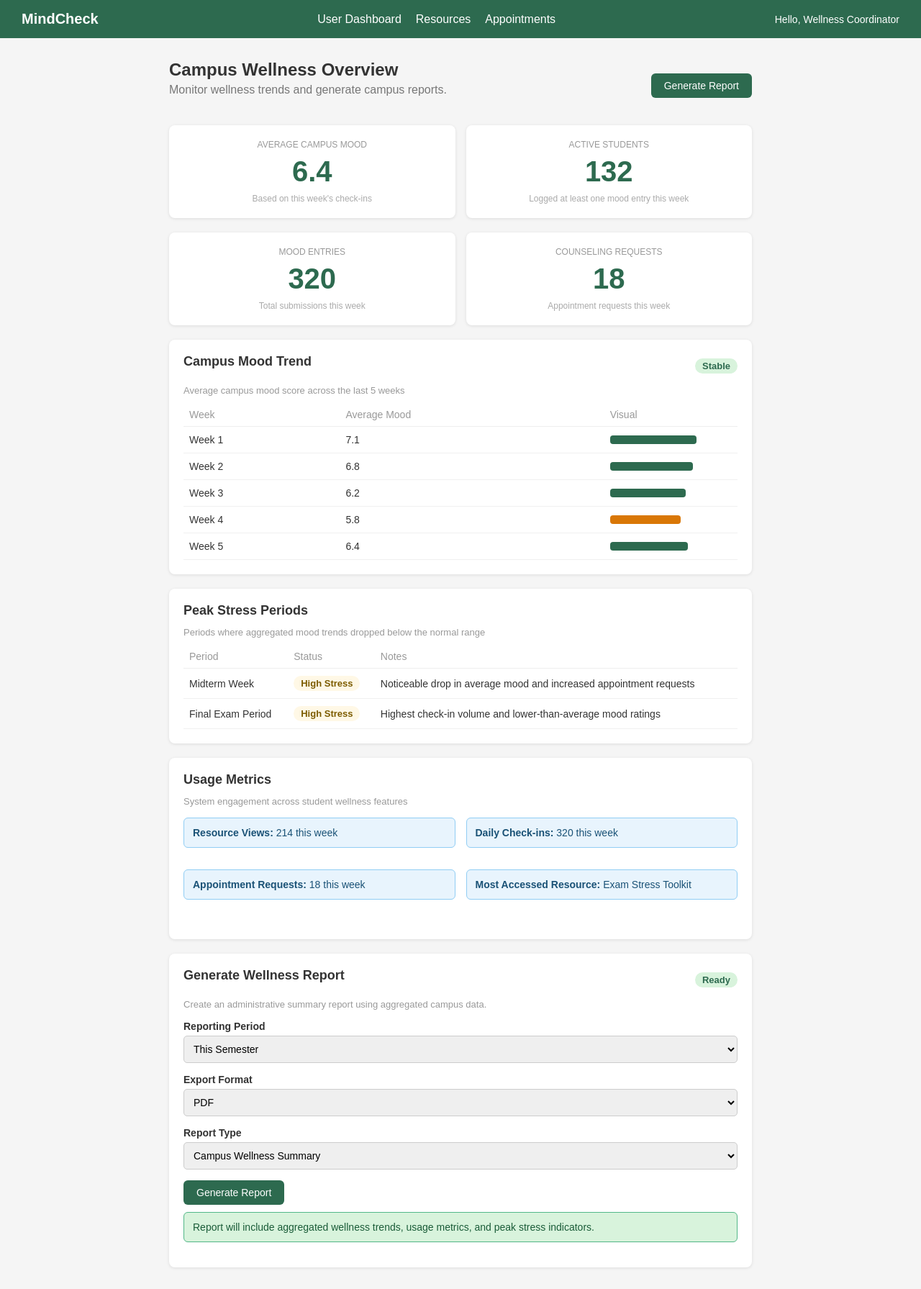
After one commit to FatimaNawaz101/MindCheck, a Flask app: page /admin/dashboard in a window 1280 px wide. The commit adds this page. Shown: the whole page at 72% size. Run offline with Flask 3, Linux system fonts and the light colour scheme.

Commit message:
first test with admin content added

```diff
--- a/app.py
+++ b/app.py
@@ -33,6 +33,28 @@ def resources_page():
 def appointments_page():
     return render_template('appointments.html')
 
+@app.route('/admin')
+def admin_login_page():
+    return render_template('admin-login.html')
+
+@app.route('/admin/dashboard')
+def admin_dashboard_page():
+    return render_template('admin-dashboard.html')
+
+@app.route('/admin/report', methods=['GET'])
+def generate_admin_report():
+    # fake/demo data for prototype
+    report_data = {
+        'success': True,
+        'average_mood': 6.4,
+        'active_students': 132,
+        'check_ins': 320,
+        'appointment_requests': 18,
+        'stress_periods': ['Midterm Week', 'Final Exam Period']
+    }
+
+    return jsonify(report_data), 200
+
 @app.route('/api/mood-entries', methods=['POST'])
 def log_mood():
     # get data from request
--- /dev/null
+++ b/templates/admin-dashboard.html
@@ -0,0 +1,247 @@
+<!--Admin part by Nick Mesti-->
+<!DOCTYPE html>
+<html lang="en">
+<head>
+    <meta charset="UTF-8">
+    <!-- basic responsive setup -->
+    <meta name="viewport" content="width=device-width, initial-scale=1.0">
+
+    <!-- page title -->
+    <title>MindCheck - Admin Dashboard</title>
+
+    <link rel="stylesheet" href="/static/css/styles.css">
+</head>
+<body>
+<!-- Top navigation bar -->
+<nav>
+    <a href="/" class="logo">MindCheck</a>
+
+    <ul>
+        <li><a href="/">User Dashboard</a></li>
+        <li><a href="/resources">Resources</a></li>
+        <li><a href="/appointments">Appointments</a></li>
+    </ul>
+
+    <!-- placeholder user for the demo -->
+    <span class="user">Hello, Wellness Coordinator</span>
+</nav>
+<div class="container">
+
+<!-- Page header / intro section -->
+<!-- just gives context about what this dashboard is for -->
+    <div style="display: flex; justify-content: space-between; align-items: center; margin-bottom: 20px;">
+        <div>
+            <h1>Campus Wellness Overview</h1>
+            <p class="subtitle">Monitor wellness trends and generate campus reports.</p>
+        </div>
+
+        <!-- quick shortcut to report generation -->
+        <a href="#report-section" class="btn btn-green">Generate Report</a>
+    </div>
+
+<!-- STAT SUMMARY SECTION -->
+<!-- quick numbers the coordinator would want to see right away -->
+    <div class="two-col">
+
+        <div class="stat-box">
+            <div class="label">Average Campus Mood</div>
+            <div class="number">6.4</div>
+            <div class="note">Based on this week's check-ins</div>
+        </div>
+
+        <div class="stat-box">
+            <div class="label">Active Students</div>
+            <div class="number">132</div>
+            <div class="note">Logged at least one mood entry this week</div>
+        </div>
+
+    </div>
+
+    <!-- more usage related stats -->
+    <div class="two-col">
+
+        <div class="stat-box">
+            <div class="label">Mood Entries</div>
+            <div class="number">320</div>
+            <div class="note">Total submissions this week</div>
+        </div>
+
+        <div class="stat-box">
+            <div class="label">Counseling Requests</div>
+            <div class="number">18</div>
+            <div class="note">Appointment requests this week</div>
+        </div>
+
+    </div>
+
+<!-- MOOD TREND SECTION -->
+<!-- simple visual trend using bars (placeholder instead of real chart library) -->
+    <div class="card">
+
+        <div style="display: flex; justify-content: space-between; align-items: center;">
+            <h2>Campus Mood Trend</h2>
+            <span class="badge badge-green">Stable</span>
+        </div>
+
+        <p class="text-muted mt-10">Average campus mood score across the last 5 weeks</p>
+
+        <!-- using a table just to mock up the trend quickly -->
+        <table style="margin-top: 10px;">
+            <tr>
+                <th>Week</th>
+                <th>Average Mood</th>
+                <th>Visual</th>
+            </tr>
+
+            <tr>
+                <td>Week 1</td>
+                <td>7.1</td>
+                <td><div style="width: 71%; height: 12px; background: #2d6a4f; border-radius: 4px;"></div></td>
+            </tr>
+
+            <tr>
+                <td>Week 2</td>
+                <td>6.8</td>
+                <td><div style="width: 68%; height: 12px; background: #2d6a4f; border-radius: 4px;"></div></td>
+            </tr>
+
+            <tr>
+                <td>Week 3</td>
+                <td>6.2</td>
+                <td><div style="width: 62%; height: 12px; background: #2d6a4f; border-radius: 4px;"></div></td>
+            </tr>
+
+            <tr>
+                <td>Week 4</td>
+                <td>5.8</td>
+                <td><div style="width: 58%; height: 12px; background: #d97706; border-radius: 4px;"></div></td>
+            </tr>
+
+            <tr>
+                <td>Week 5</td>
+                <td>6.4</td>
+                <td><div style="width: 64%; height: 12px; background: #2d6a4f; border-radius: 4px;"></div></td>
+            </tr>
+        </table>
+
+    </div>
+
+
+<!-- PEAK STRESS PERIODS -->
+<!-- this ties into the "Identify Peak Stress Periods" use case -->
+    <div class="card">
+
+        <h2>Peak Stress Periods</h2>
+        <p class="text-muted mt-10">
+            Periods where aggregated mood trends dropped below the normal range
+        </p>
+
+        <table style="margin-top: 10px;">
+            <tr>
+                <th>Period</th>
+                <th>Status</th>
+                <th>Notes</th>
+            </tr>
+
+            <tr>
+                <td>Midterm Week</td>
+                <td><span class="badge badge-yellow">High Stress</span></td>
+                <td>Noticeable drop in average mood and increased appointment requests</td>
+            </tr>
+
+            <tr>
+                <td>Final Exam Period</td>
+                <td><span class="badge badge-yellow">High Stress</span></td>
+                <td>Highest check-in volume and lower-than-average mood ratings</td>
+            </tr>
+        </table>
+
+    </div>
+
+
+<!-- USAGE METRICS -->
+<!-- system engagement stats -->
+    <div class="card">
+
+        <h2>Usage Metrics</h2>
+        <p class="text-muted mt-10">
+            System engagement across student wellness features
+        </p>
+
+        <div class="two-col" style="margin-top: 15px;">
+
+            <div class="alert alert-blue">
+                <strong>Resource Views:</strong> 214 this week
+            </div>
+
+            <div class="alert alert-blue">
+                <strong>Daily Check-ins:</strong> 320 this week
+            </div>
+
+            <div class="alert alert-blue">
+                <strong>Appointment Requests:</strong> 18 this week
+            </div>
+
+            <div class="alert alert-blue">
+                <strong>Most Accessed Resource:</strong> Exam Stress Toolkit
+            </div>
+
+        </div>
+
+    </div>
+
+
+<!-- REPORT GENERATION SECTION -->
+<!-- this connects to the "Generate Wellness Report" use case -->
+    <div class="card" id="report-section">
+
+        <div style="display: flex; justify-content: space-between; align-items: center;">
+            <h2>Generate Wellness Report</h2>
+            <span class="badge badge-green">Ready</span>
+        </div>
+
+        <p class="text-muted mt-10">
+            Create an administrative summary report using aggregated campus data.
+        </p>
+
+        <!-- simple prototype form -->
+        <!-- not actually connected to backend yet -->
+        <form style="margin-top: 15px;">
+
+            <label for="period">Reporting Period</label>
+            <select id="period">
+                <option>Last 7 Days</option>
+                <option>Last 30 Days</option>
+                <option selected>This Semester</option>
+                <option>This Academic Year</option>
+            </select>
+
+            <label for="format">Export Format</label>
+            <select id="format">
+                <option selected>PDF</option>
+                <option>Excel</option>
+            </select>
+
+            <label for="report-type">Report Type</label>
+            <select id="report-type">
+                <option selected>Campus Wellness Summary</option>
+                <option>Trend Analysis Report</option>
+                <option>Usage Metrics Report</option>
+            </select>
+
+            <a href="/admin/report" class="btn btn-green">Generate Report</a>
+
+        </form>
+
+        <!-- info message about report contents -->
+        <div class="alert alert-green mt-10">
+            Report will include aggregated wellness trends, usage metrics, and peak stress indicators.
+        </div>
+
+    </div>
+
+</div>
+
+</body>
+
+</html>
--- a/templates/index.html
+++ b/templates/index.html
@@ -15,6 +15,7 @@
         <li><a href="/">Dashboard</a></li>
         <li><a href="/resources">Resources</a></li>
         <li><a href="/appointments">Appointments</a></li>
+        <li><a href="/admin">ADMIN</a></li> <!-- Link to the admin login page done by Nick Mesti -->
     </ul>
     <span class="user">Hello, Fatima</span>
 </nav>
```
Also changed, not shown: templates/admin-login.html (added, +47 -0 lines).
